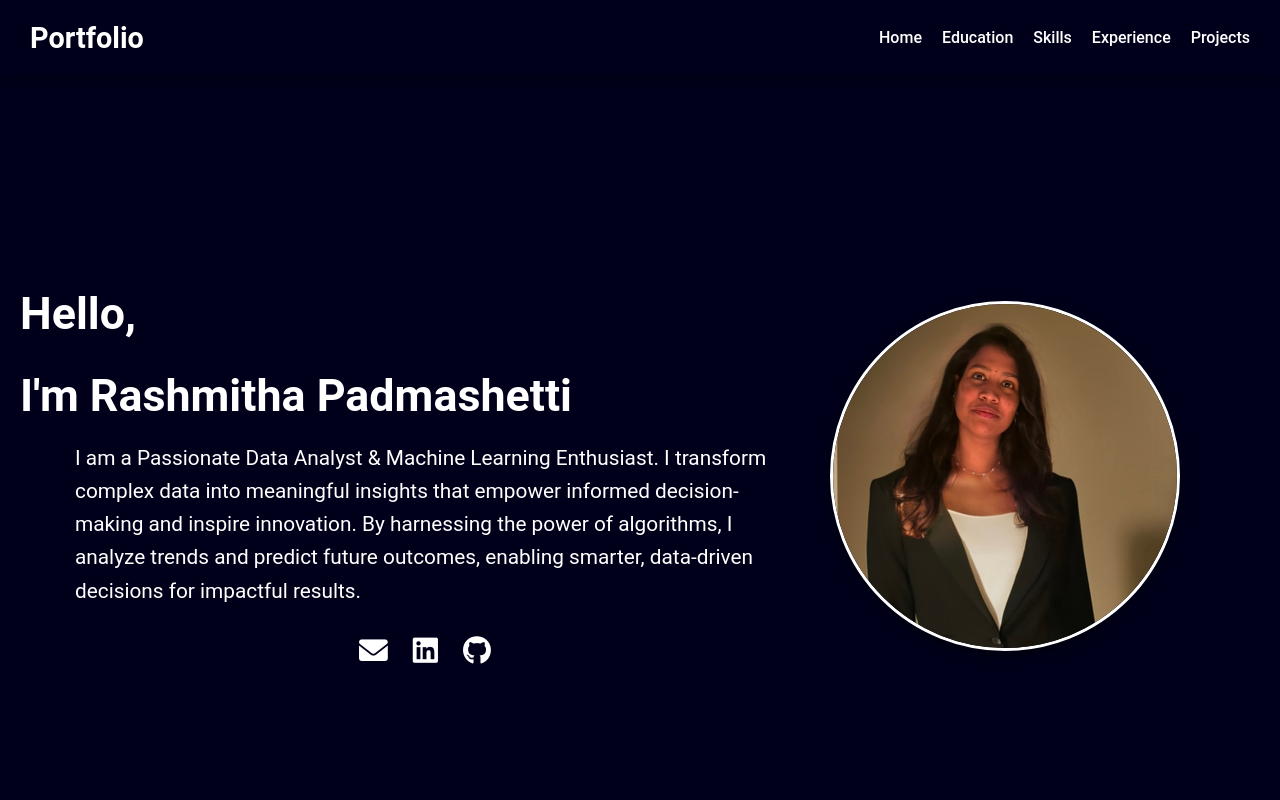
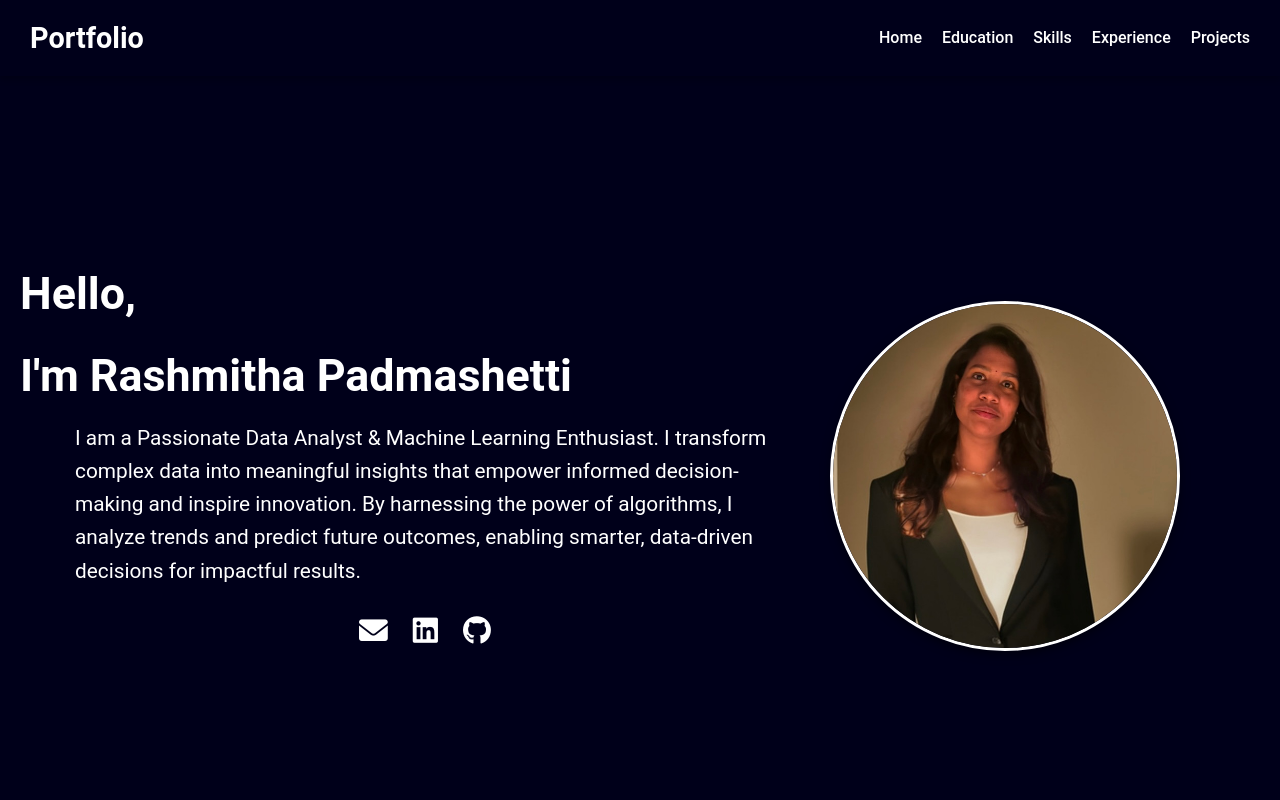
Before and after one commit to Rashmitha23/Rashmitha_Padmashetti, a plain HTML site: page index.html in a window 1280 px wide. Shown: the top 800 px of the page. Drawn offline with nearby package versions, Linux system fonts and the light colour scheme.

Commit message:
Update index.html

```diff
--- a/index.html
+++ b/index.html
@@ -68,7 +68,7 @@
             background: linear-gradient(135deg, var(--primary), var(--secondary));
             color: var(--text-light);
             text-align: center;
-            padding: 80px 20px;
+            padding: 50px 20px;
             height: 100vh;
             display: flex;
             align-items: center;
@@ -78,6 +78,10 @@
         header h1 {
             font-size: 2.8rem;
             margin-bottom: 10px;
+        }
+        header .text-container {
+        margin-top: -40px; /* Adjust this value to move the text up more or less */
+        text-align: left;
         }
 
         header p {
@@ -176,11 +180,11 @@
     </nav>
     <!-- Header -->
 <header id="Home">
-    <div style="flex: 1; text-align: left;" data-aos="fade-down">
+    <div class="text-container" style="flex: 1; text-align: left;" data-aos="fade-down">
         <h1>Hello,</h1>
         <h1>I'm Rashmitha Padmashetti</h1>
         <p>I am a Passionate Data Analyst & Machine Learning Enthusiast. I transform complex data into meaningful insights that empower informed decision-making and inspire innovation. By harnessing the power of algorithms, I analyze trends and predict future outcomes, enabling smarter, data-driven decisions for impactful results.</p>
-        <div class="contact-icons" data-aos="fade-up">
+        <div class="contact-icons">
             <a href="mailto:rashmithapadmashetti1819@gmail.com" title="Email"><i class="fas fa-envelope"></i></a>
             <a href="https://www.linkedin.com/in/rashmithapadmashetti/" target="_blank" title="LinkedIn"><i class="fab fa-linkedin"></i></a>
             <a href="https://github.com/Rashmitha23?tab=repositories" target="_blank" title="GitHub"><i class="fab fa-github"></i></a>
```
